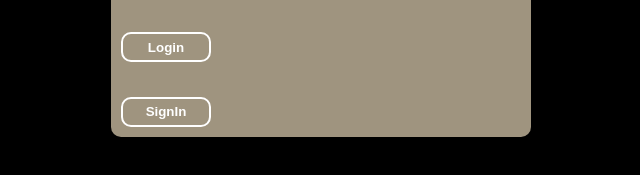
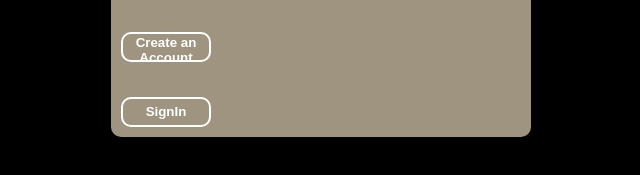
Before and after one commit to rohithkumar619/JavaScript-Ecom-App, a plain HTML site: page Components/Signup.html in a window 1280 px wide. Shown: the part 481-656 px from the top of the page, 327-967 px from the left. Drawn offline with Linux system fonts and the light colour scheme; files that its build step writes are made by us from their sources; files whose address does not match are found by name.

Commit message:
Update Signup.html

```diff
--- a/Components/Signup.html
+++ b/Components/Signup.html
@@ -39,7 +39,7 @@
         name="c-password"
         required
       /><br />
-      <button type="submit">Login</button>
+      <button type="submit">Create an Account</button>
       <br />
       <button onclick="signIn()">SignIn</button>
     </form>
```
